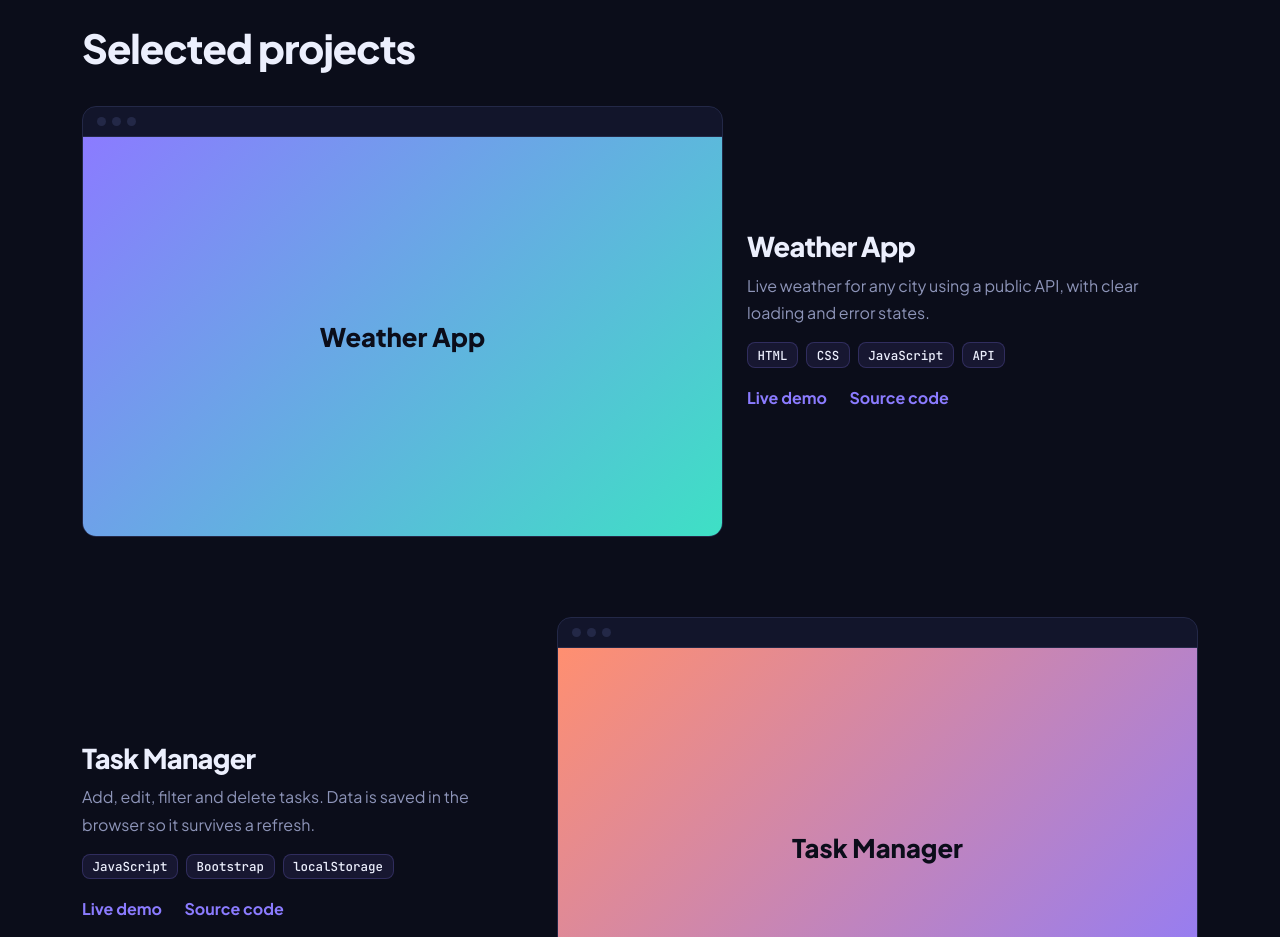
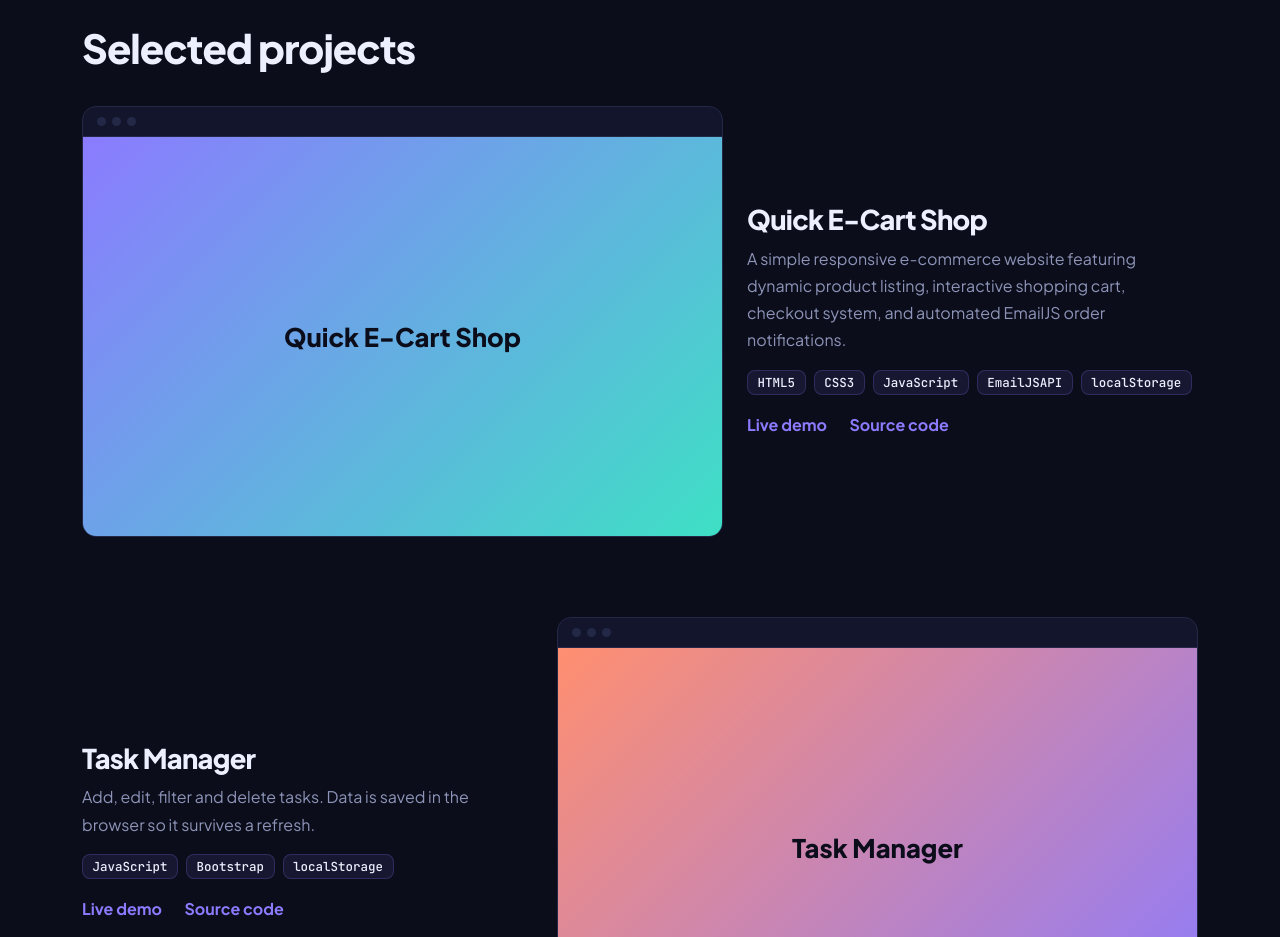
Before and after one commit to shivam1908d/shivam-portfolio, a plain HTML site: page index.html in a window 1280 px wide. Shown: the part 2000-2937 px from the top of the page. Drawn offline with nearby package versions, Linux system fonts and the light colour scheme.

Commit message:
adding project link into pro section

```diff
--- a/index.html
+++ b/index.html
@@ -124,12 +124,12 @@
       <h2 class="sec-title reveal">Selected projects</h2>
 
       <article class="proj row align-items-center g-4 reveal">
-        <div class="col-lg-7"><div class="browser"><div class="bar"><b></b><b></b><b></b></div><div class="shot" style="--a:#8b7bff;--b:#3ee0c5">Weather App</div></div></div>
+        <div class="col-lg-7"><div class="browser"><div class="bar"><b></b><b></b><b></b></div><div class="shot" style="--a:#8b7bff;--b:#3ee0c5">Quick E-Cart Shop</div></div></div>
         <div class="col-lg-5">
-          <h3>Weather App</h3>
-          <p>Live weather for any city using a public API, with clear loading and error states.</p>
-          <div class="tags sm"><span>HTML</span><span>CSS</span><span>JavaScript</span><span>API</span></div>
-          <div class="plinks"><a href="#" target="_blank" rel="noopener">Live demo</a><a href="#" target="_blank" rel="noopener">Source code</a></div>
+          <h3>Quick E-Cart Shop</h3>
+          <p>A simple responsive e-commerce website featuring dynamic product listing, interactive shopping cart, checkout system, and automated EmailJS order notifications.</p>
+          <div class="tags sm"><span>HTML5</span><span>CSS3</span><span>JavaScript</span><span>EmailJSAPI</span><span>localStorage</span></div>
+          <div class="plinks"><a href="https://shivam1908d.github.io/quick-e-cart/" target="_blank" rel="noopener">Live demo</a><a href="https://github.com/shivam1908d/quick-e-cart" target="_blank" rel="noopener">Source code</a></div>
         </div>
       </article>
 
```
